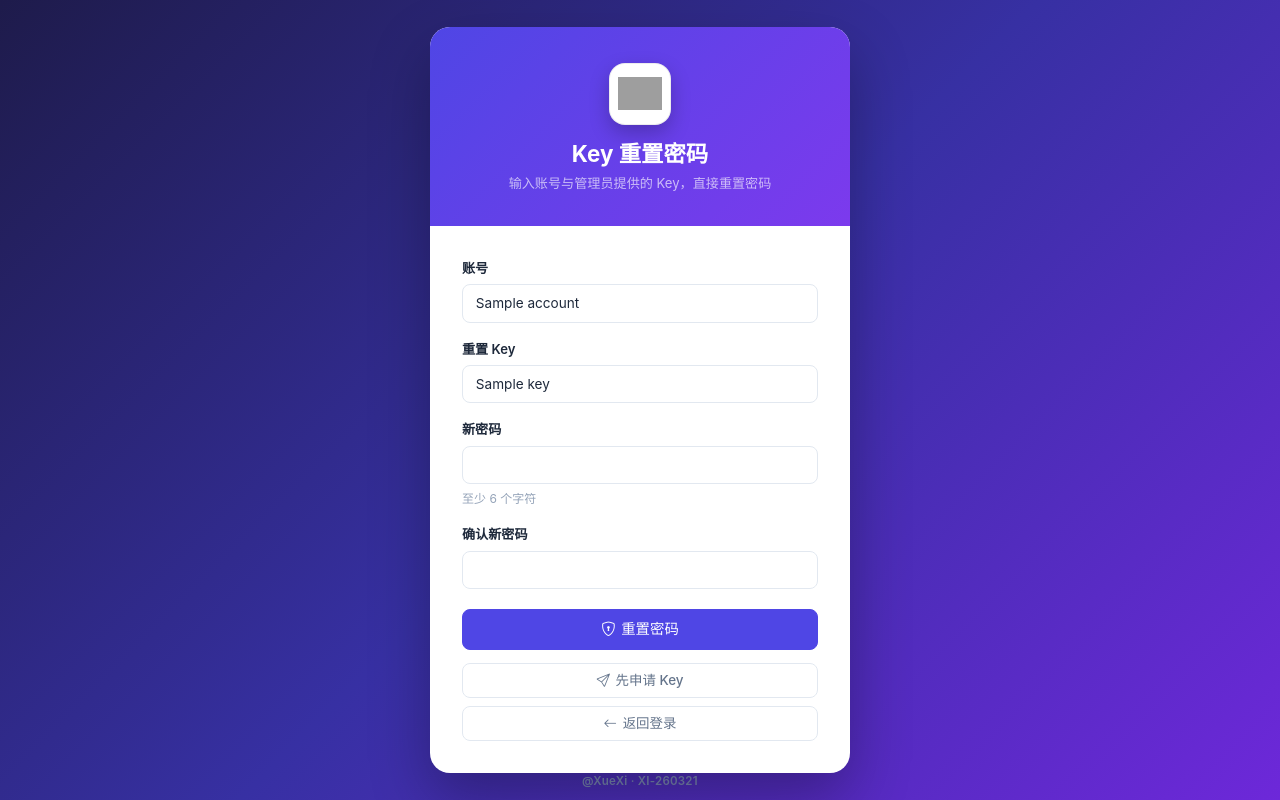
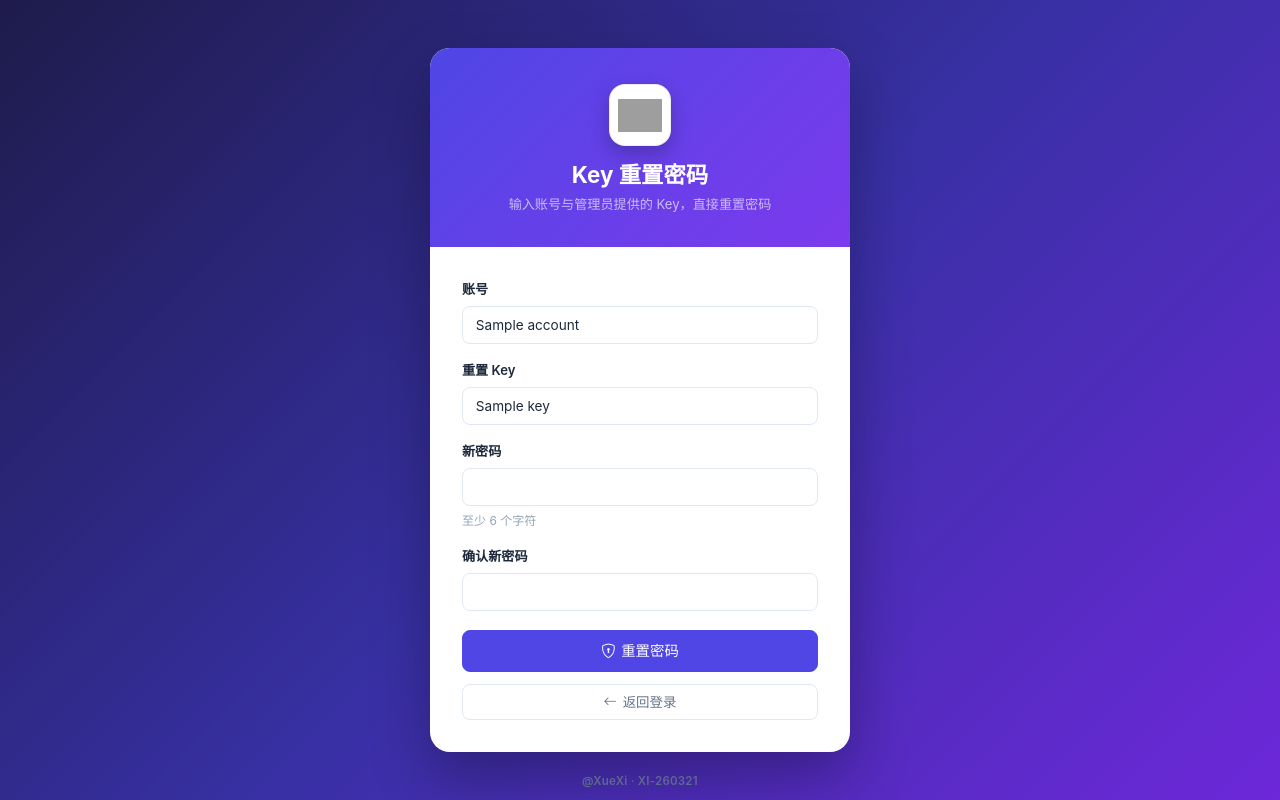
Before and after one commit to weichuyi/jystudent, a Flask app: template templates/auth/reset_password_with_key.html in a window 1280 px wide. Run offline with Flask 3, Linux system fonts and the light colour scheme; the template is opened without the code that fills it: most values are stand-ins (such as "Sample title", 1, 10 or a date in 2020); grey boxes are pictures that could not be loaded.

Commit message:
从重置页面移除“应用密钥”按钮
删除 templates/auth/reset_password_with_key.html 文件中“先申请 Key”（申请密钥）按钮的锚点。此举通过移除指向 url_for('forgot_password') 的链接，简化了凭密钥重置密码的用户界面，仅保留返回登录按钮。

```diff
--- a/templates/auth/reset_password_with_key.html
+++ b/templates/auth/reset_password_with_key.html
@@ -52,9 +52,6 @@
       </form>
 
       <div class="d-grid" style="margin-top:.8rem;gap:.5rem">
-        <a href="{{ url_for('forgot_password') }}" class="btn btn-outline-secondary" style="justify-content:center">
-          <i class="bi bi-send"></i> 先申请 Key
-        </a>
         <a href="{{ url_for('login') }}" class="btn btn-outline-secondary" style="justify-content:center">
           <i class="bi bi-arrow-left"></i> 返回登录
         </a>
```
